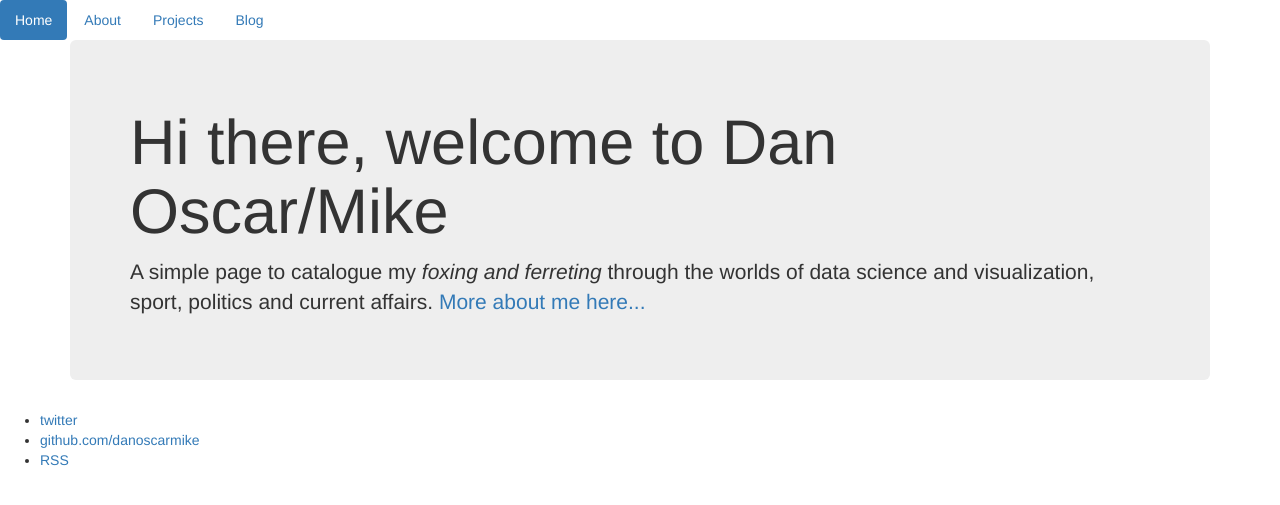
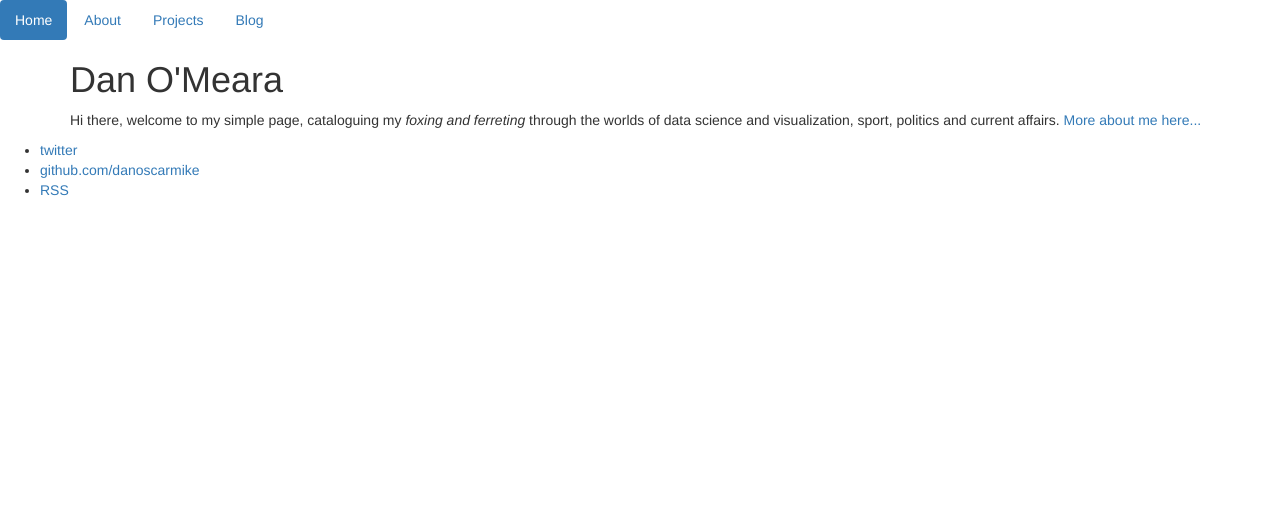
Before and after one commit to danoscarmike/danoscarmike.github.io, a Jekyll site: the page built from index.html, in a window 1280 px wide. Shown: the top 505 px of the page. Built offline with Jekyll 4.4.1, drawn with Linux system fonts in a browser that asks for light colours; nearby versions of some CDN libraries.

Commit message:
rehash home page

```diff
--- a/index.html
+++ b/index.html
@@ -2,9 +2,9 @@
 layout: default
 title: Dan O&sol;M
 ---
-<div class="jumbotron">
-	<h1>Hi there, welcome to Dan Oscar/Mike</h1>
-	<p>A simple page to catalogue my <em>foxing and ferreting</em> through
-  the worlds of data science and visualization, sport, politics and
-  current affairs. <a href="/about">More about me here...</a></p>
+<div>
+	<h1>Dan O'Meara</h1>
+	<p>Hi there, welcome to my simple page, cataloguing my <em>foxing and
+		ferreting</em> through the worlds of data science and visualization, sport,
+		politics and current affairs. <a href="/about">More about me here...</a></p>
 </div>
```
